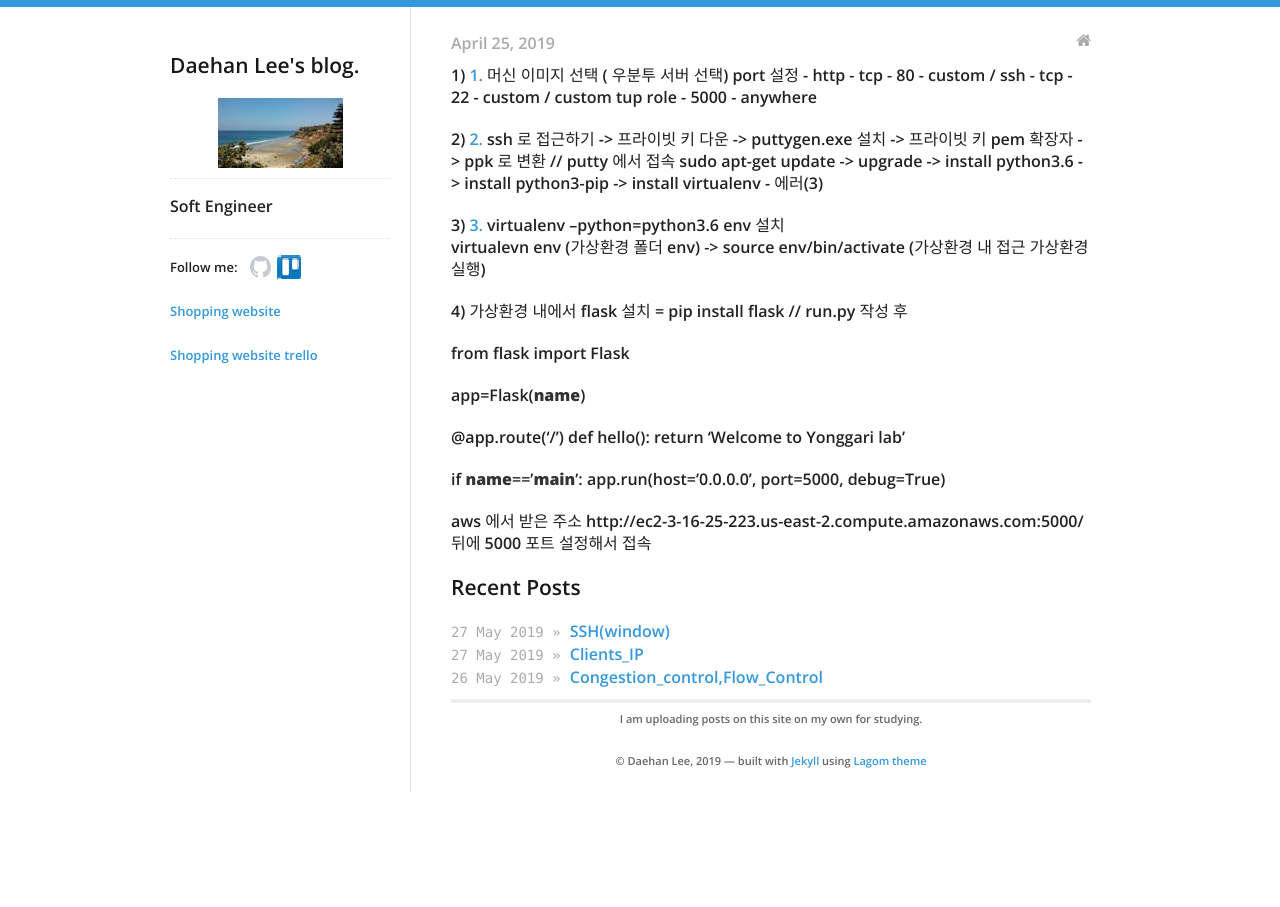
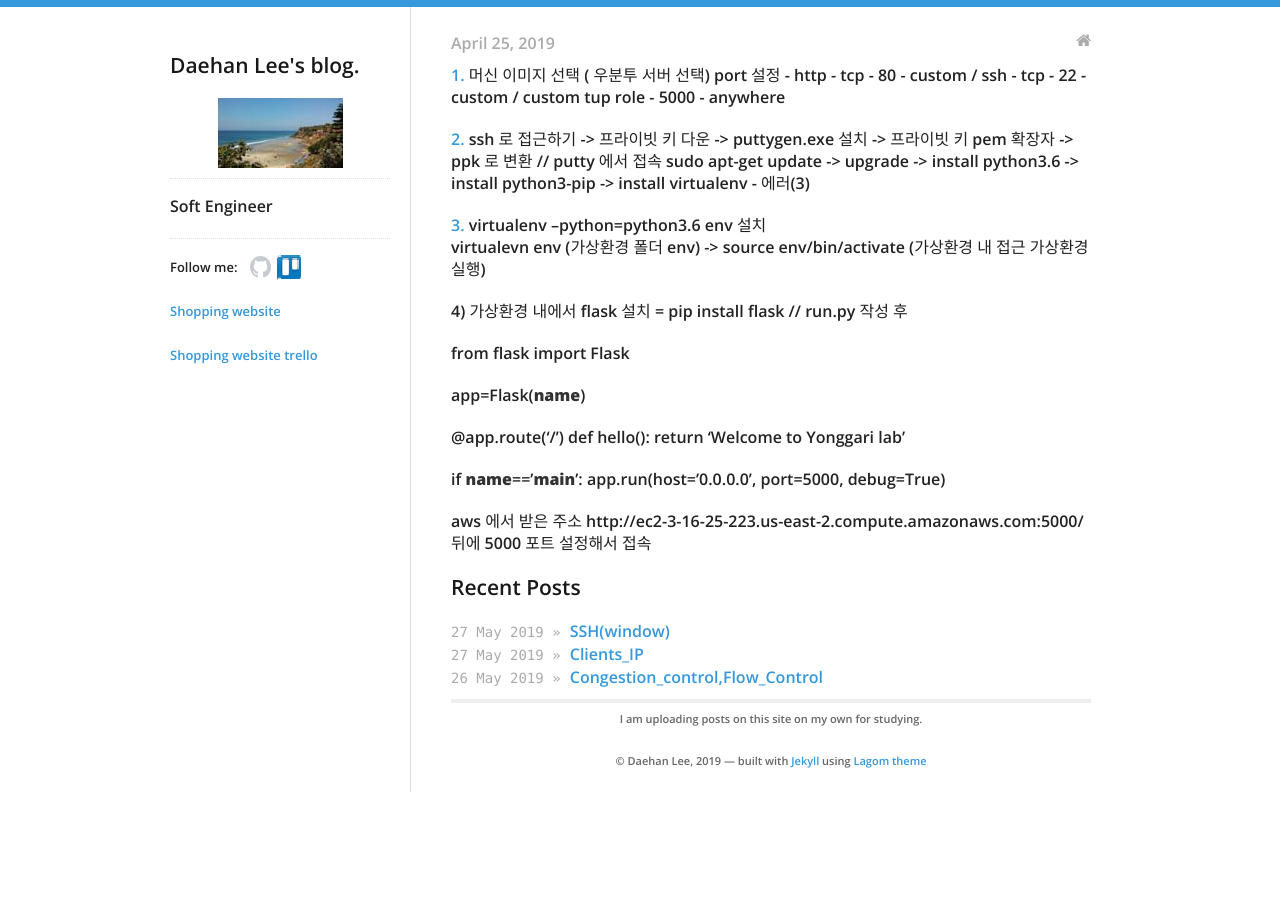
Before and after one commit to daehan0226/Study, a Jekyll site: the page built from _posts/2019-04-25-AWS.md, in a window 1280 px wide. Built offline with Jekyll 4.4.1, drawn with Linux system fonts in a browser that asks for light colours.

Commit message:
Update 2019-04-25-AWS.md

```diff
--- a/_posts/2019-04-25-AWS.md
+++ b/_posts/2019-04-25-AWS.md
@@ -5,16 +5,16 @@ categories:
 - blog
 ---
 
-1) [1.] 머신 이미지 선택 ( 우분투 서버 선택)
+[1.] 머신 이미지 선택 ( 우분투 서버 선택)
   port 설정 -
   http - tcp - 80 - custom /
   ssh  - tcp - 22 - custom /
   custom tup role - 5000 - anywhere
 
-2) [2.] ssh 로 접근하기 -> 프라이빗 키 다운 -> puttygen.exe 설치 -> 프라이빗 키 pem 확장자 -> ppk 로 변환 // putty 에서 접속
+[2.] ssh 로 접근하기 -> 프라이빗 키 다운 -> puttygen.exe 설치 -> 프라이빗 키 pem 확장자 -> ppk 로 변환 // putty 에서 접속
   sudo apt-get update -> upgrade -> install python3.6 ->  install python3-pip -> install virtualenv - 에러(3)
 
-3) [3.] virtualenv --python=python3.6 env 설치
+[3.] virtualenv --python=python3.6 env 설치
   virtualevn env (가상환경 폴더 env)  -> source env/bin/activate (가상환경 내 접근 가상환경 실행)
 
  4) 가상환경 내에서 flask 설치 = pip install flask // run.py 작성 후
```
